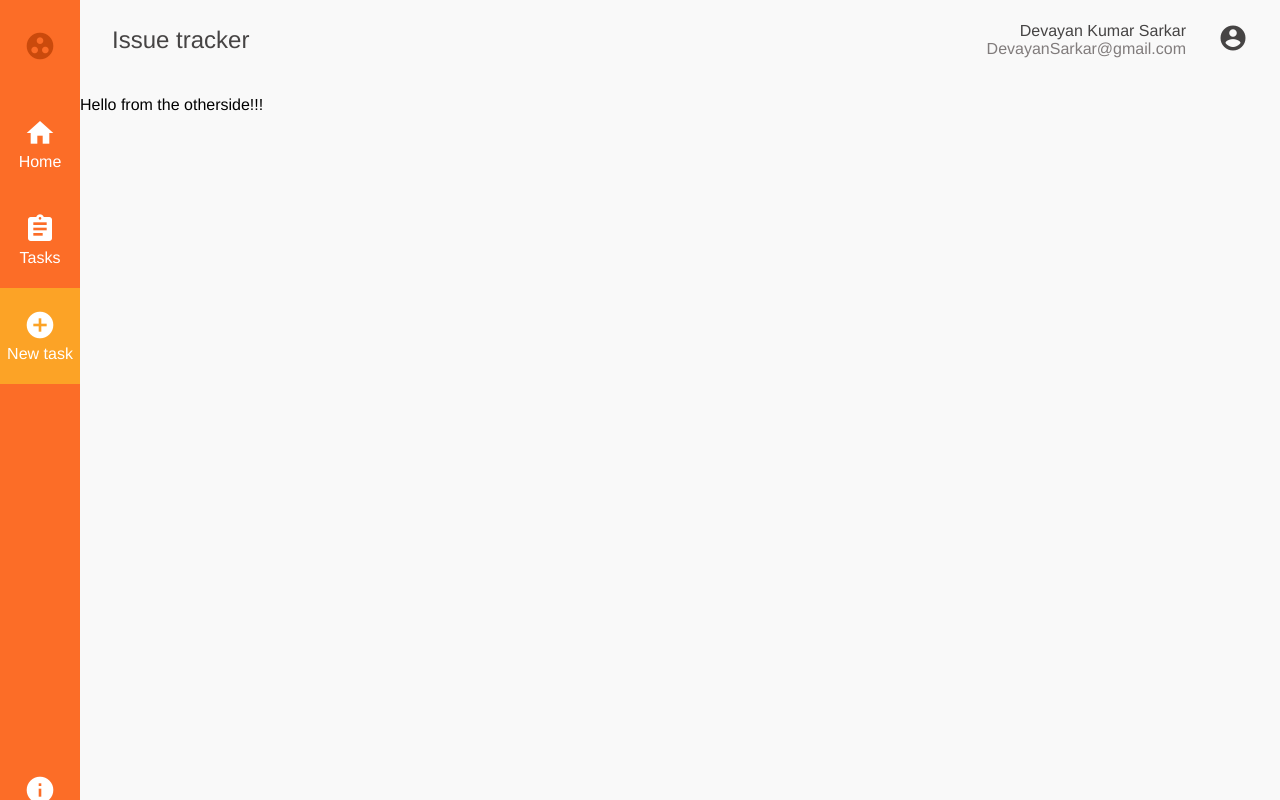
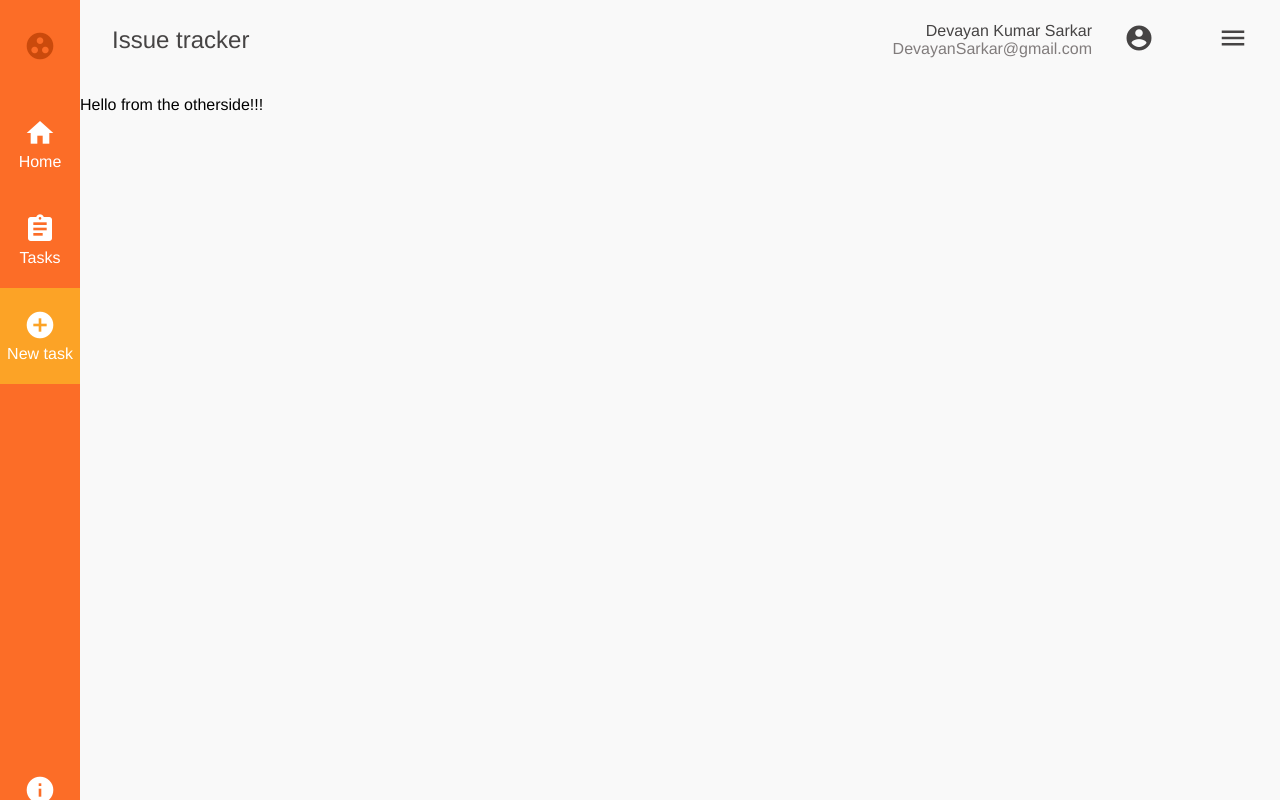
Before and after one commit to devayansarkar/issue-tracker, a Vue app in the folder frontend/: page /home in a window 1280 px wide. Built offline with nearby package versions, Linux system fonts and the light colour scheme.

Commit message:
moving the menu styles into menu

```diff
--- a/frontend/src/styles/topbar.styles.scss
+++ b/frontend/src/styles/topbar.styles.scss
@@ -49,12 +49,4 @@
             font-size: 30px;
         }
     }
-
-    .menu {
-        display: initial;
-
-        @include md() {
-            display: none;
-        }
-    }
 }
```
